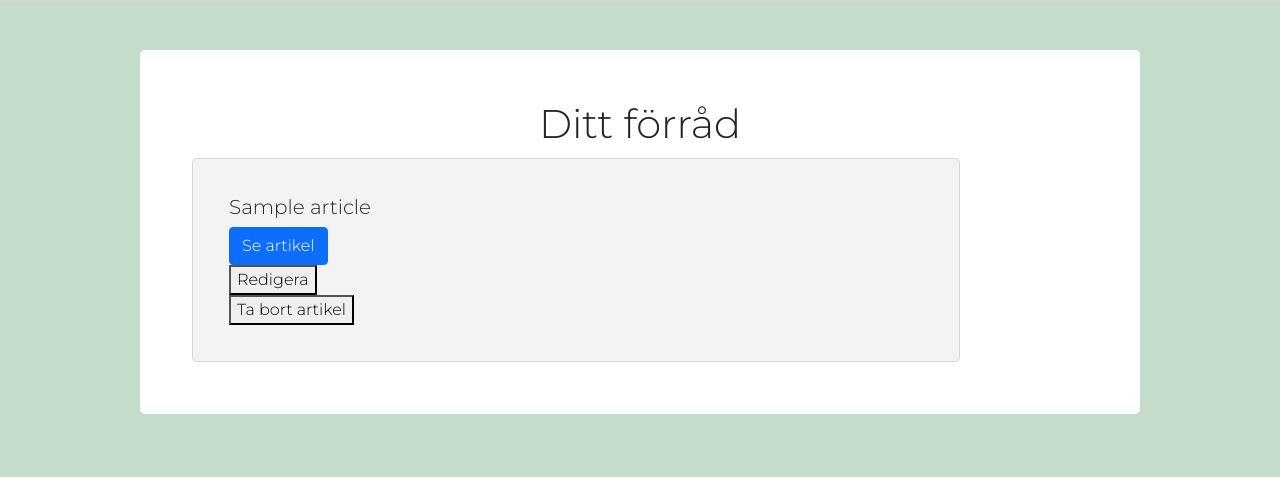
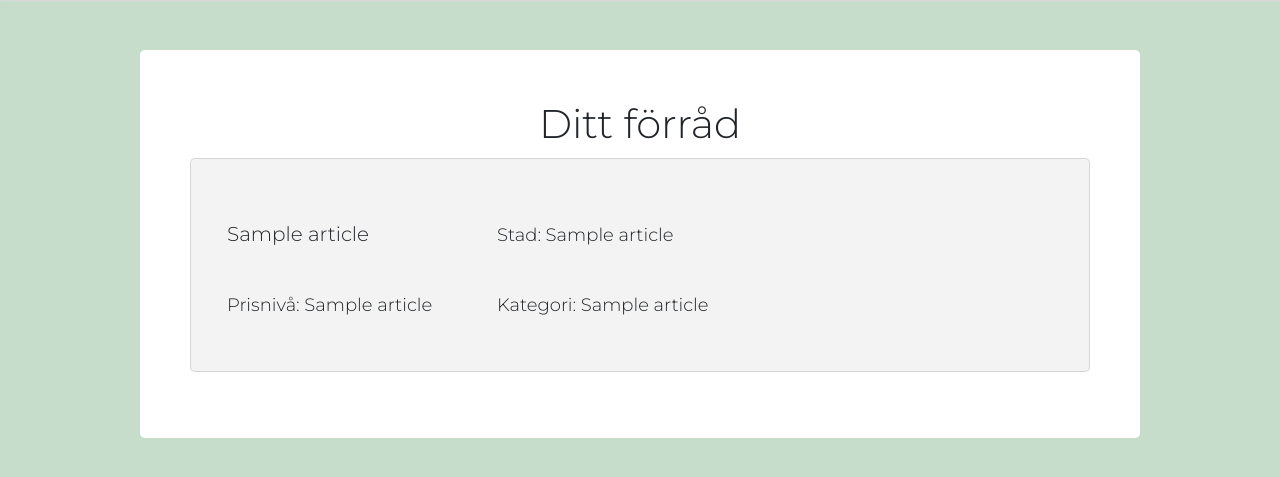
Before and after one commit to whereube/Omsa, a Flask app: page /show_own_storage in a window 1280 px wide. Shown: the part 86-563 px from the top of the page. Run offline with Flask 2, Linux system fonts and the light colour scheme; a database or web service that is not in the repository returns one stand-in record (values such as "Sample title"); some libraries are stand-ins or nearby versions; some web fonts are replaced.

Commit message:
design av förrådssidan

```diff
--- a/static/css/style.css
+++ b/static/css/style.css
@@ -417,3 +417,13 @@ margin-top: 50px;
 display: flex;
 flex-direction: row;
 }
+
+.article_button{
+background-color: var(--primary);
+border: 1px solid var(--light);
+}
+
+.edit_options{
+display: flex;
+flex-direction: row;
+}
--- a/templates/user_storage.html
+++ b/templates/user_storage.html
@@ -2,26 +2,43 @@
     %}
 
 <h1 class="center_h1">Ditt förråd</h1>
+<div class="conatiner-articles">
+    <div class="row justify-content-md-center">
         {%for row in articles%}
-    <div class="card" style="width: 48rem;">
+            <div class="card mb-3" data-bs-toggle="collapse" data-bs-target="#collapseWidthExample{{row[0]}}" aria-expanded="false" aria-controls="collapseWidthExample">
+                <div class="row g-0">
                     {%for image in images%}
                         {%if row[0] == image[1]%}
-            <img src="/static/article_images/{{image[2]}}" class="card-img-top" alt="Artikelbild" id="temp_pic">
+                            <div class="col-md-4 pictures">
+                                <img src="/static/article_images/{{image[2]}}" class="img-fluid rounded-start" alt="Artikelbild" id="temp_pic">
+                            </div>
                         {%endif%}
                     {%endfor%}
-        <div class="card-body">
-            <h5 class="card-title">{{row[2]}}</h5>
-            <a href="" class="btn btn-primary">Se artikel</a>
+                    <div class="col-md-8">
+                        <div class="card-body article_body">
+                            <h5 class="card-title col-md-6 article_h2">{{row[2]}}</h5>
+                            <p class="col-md-6 article_p">Stad: {{row[23]}}</p>
+                            <p class="col-md-6 article_p">Prisnivå: {{row[26]}}</p>
+                            <p class="col-md-6 article_p">Kategori: {{row[31]}}</p>
+                            <div class="collapse" id="collapseWidthExample{{row[0]}}">
+                                <p>{{row[3]}}</p>
+                                <div class="edit_options">
                                     <form action="/edit_article" method="post">
                                         <input type="hidden" name="article_id" id="article_id" value={{row[0]}}>
-                <button type="submit">Redigera</button>
+                                        <button class="btn btn-primary article_button" type="submit">Redigera</button>
                                     </form>
                                     <form action="/remove" method="post">
                                         <input type="hidden" name="article_id" id="article_id" value={{row[0]}}>
                                         <input type="hidden" name="article_title" id="article_title" value={{row[2]}}>
-                <button type="submit">Ta bort artikel</button>
+                                        <button class="btn btn-primary article_button" type="submit">Ta bort artikel</button>
                                     </form>
                                 </div>
                             </div>
+                        </div>
+                    </div>
+                </div>
+            </div>
         {%endfor%}
+    </div>
+</div>
 {% endblock %}
```
Also changed, not shown: templates/index.html (indentation only). Lines whose indentation alone changed are shown as unchanged.
